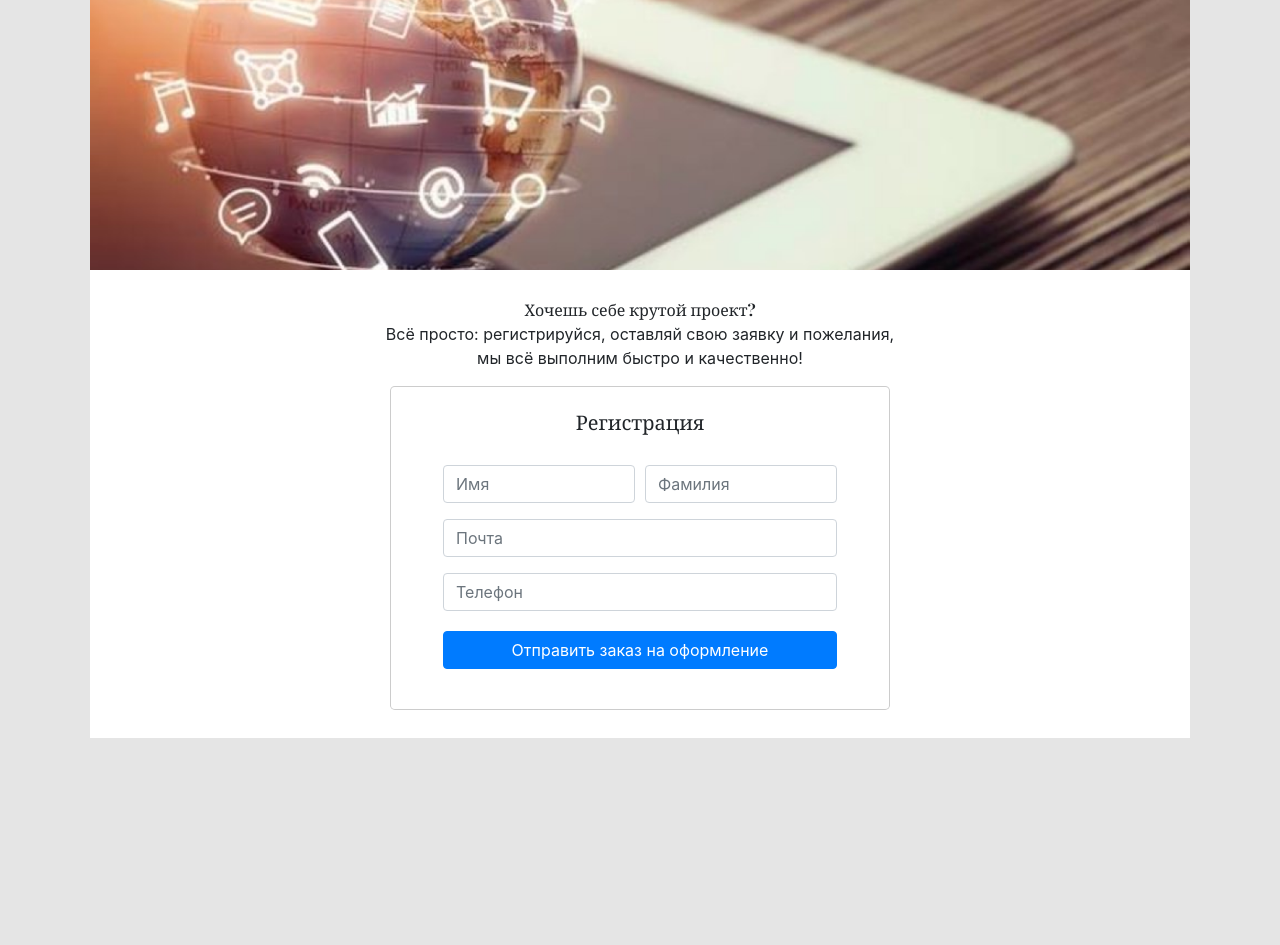
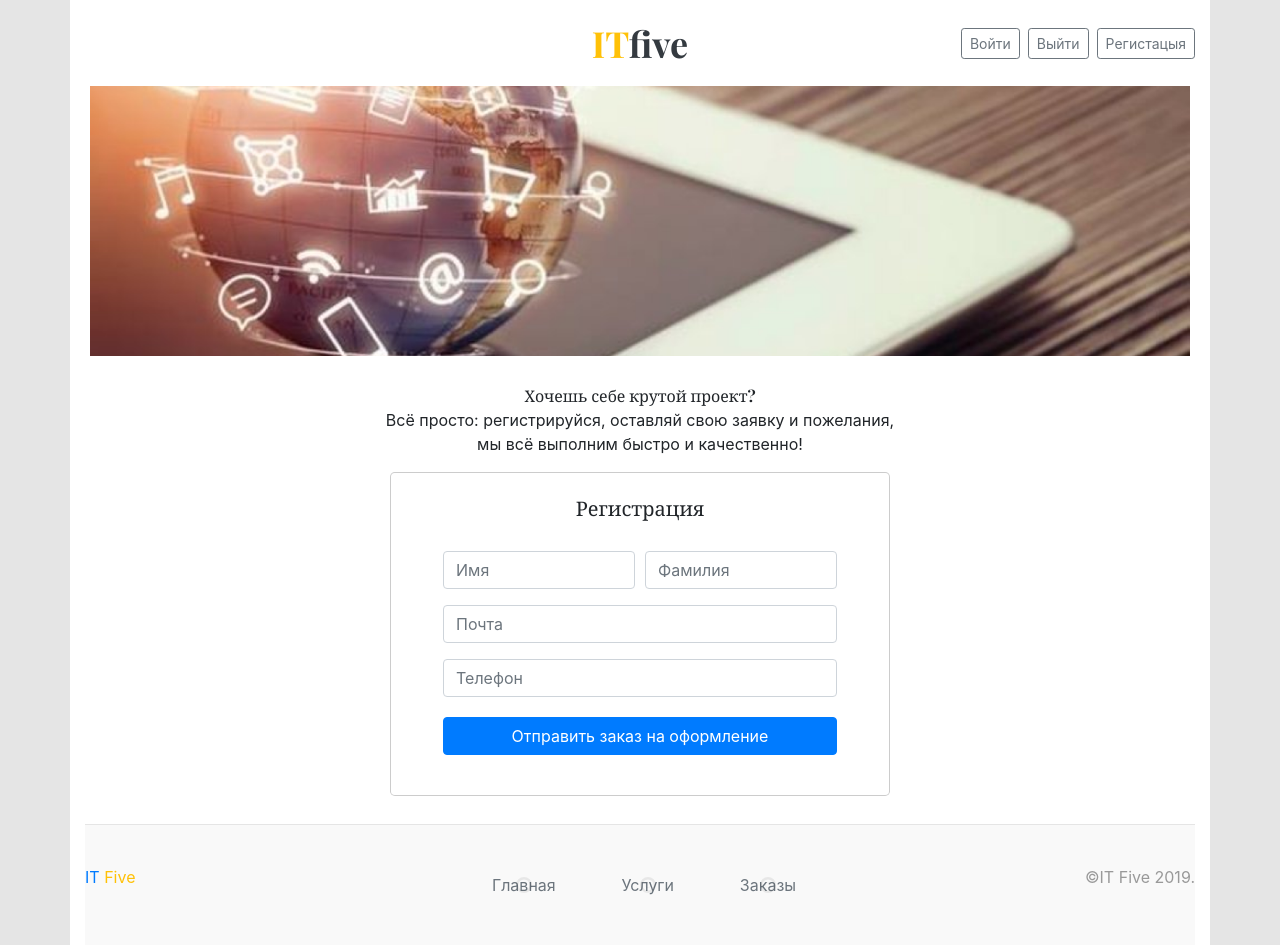
Before and after one commit to nicholasgmail/it-five, a plain HTML site: page prototype-html/registration.html in a window 1280 px wide. Before the commit the page ends 800 px from the top, so only its background shows below. Drawn offline with nearby package versions, Linux system fonts and the light colour scheme.

Commit message:
add header and footer

```diff
--- a/prototype-html/registration.html
+++ b/prototype-html/registration.html
@@ -8,6 +8,23 @@
     <link rel="stylesheet" href="assets/css/style.css">
 </head>
 <body>
+
+<div class="it-five container bg-white">
+    <header class="it-five__header py-3">
+        <div class="row flex-nowrap justify-content-between align-items-center">
+            <div class="col-4 pt-1">
+                <a class="text-muted" href="#"></a>
+            </div>
+            <div class="col-4 text-center">
+                <a class="blog-header-logo text-dark" href="#"><span class="text-warning">IT</span>five</a>
+            </div>
+            <div class="col-4 d-flex justify-content-end align-items-center">
+                <a class="btn btn-sm btn-outline-secondary ml-2" href="#">Войти</a>
+                <a class="btn btn-sm btn-outline-secondary ml-2" href="#">Выйти</a>
+                <a class="btn btn-sm btn-outline-secondary ml-2" href="#">Регистацыя</a>
+            </div>
+        </div>
+    </header>
 
 <div class="container">
      <div class="row justify-content-center " >
@@ -62,6 +79,21 @@
      </div>
 </div>
 
+<footer class="blog-footer">
+    <div class="container">
+        <div class="row row-cols-3 justify-content-between">
+    <a href="/" class="text-decoration-none text-left">IT <span class="text-warning">Five</span></a>
+    <nav class="it-five__nav nav d-flex justify-content-around">
+        <a class="it-five__link p-2 text-muted ml-2 text-decoration-none" href="#">Главная</a>
+        <a class="it-five__link p-2 text-muted ml-2 text-decoration-none" href="#">Услуги</a>
+        <a class="it-five__link p-2 text-muted ml-2 text-decoration-none" href="#">Заказы</a>
+    </nav>
+    <p class="text-right">
+        ©IT Five 2019.
+    </p>
+        </div>
+    </div>
+</footer>
 <script src="https://code.jquery.com/jquery-3.4.1.slim.min.js"></script>
 <script src="https://cdn.jsdelivr.net/npm/popper.js@1.16.0/dist/umd/popper.min.js"></script>
 <script src="https://stackpath.bootstrapcdn.com/bootstrap/4.4.1/js/bootstrap.min.js"></script>
```
